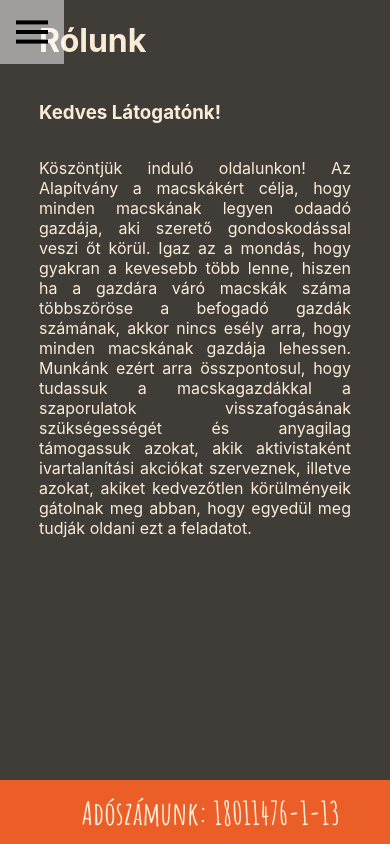
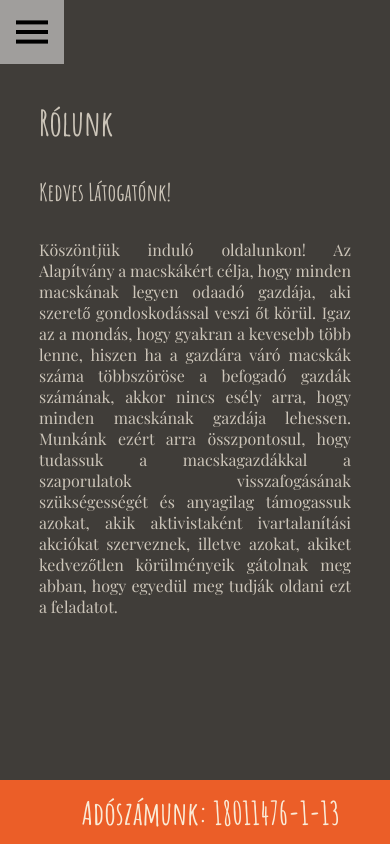
Before and after one commit to martonszak/react-for-a-cause, a Next.js app in the folder re-cat/: page /about in a window 390 px wide. Built offline with nearby package versions, Linux system fonts and the light colour scheme.

Commit message:
Style: About us page 100%

```diff
--- a/re-cat/pages/about.js
+++ b/re-cat/pages/about.js
@@ -1,9 +1,9 @@
 export default function About() {
   return (
     <div className="about-container">
-      <h1>Rólunk</h1>
-      <h3>Kedves Látogatónk!</h3>
-      <p>
+      <h1 className="about-title">Rólunk</h1>
+      <h3 className="about-header">Kedves Látogatónk!</h3>
+      <p className="about-text">
         Köszöntjük induló oldalunkon! Az Alapítvány a macskákért célja, hogy
         minden macskának legyen odaadó gazdája, aki szerető gondoskodással veszi
         őt körül. Igaz az a mondás, hogy gyakran a kevesebb több lenne, hiszen
--- a/re-cat/styles/mobile.css
+++ b/re-cat/styles/mobile.css
@@ -11,6 +11,8 @@ almost white: #CCC5B9
 
 @media screen and (max-width: 412px) {
   @import url("https://fonts.googleapis.com/css2?family=Amatic+SC:wght@400;700&display=swap");
+
+  @import url("https://fonts.googleapis.com/css2?family=Playfair+Display:ital,wght@0,400;0,500;0,600;0,700;0,800;0,900;1,400;1,500;1,600;1,700;1,800;1,900&display=swap");
 
   .icon-1,
   .icon-2,
@@ -227,7 +229,36 @@ almost white: #CCC5B9
     max-height: none !important;
     object-fit: cover !important;
   }
-  .image-gallery-slide{
+  .image-gallery-slide {
     left: -30rem !important;
   }
+
+  .about-container {
+    margin: auto;
+    padding: 0%;
+    width: 80vw;
+    padding-top: 10vh;
+  }
+
+  .about-title {
+    font-family: "Amatic SC", cursive;
+    font-weight: 700;
+    font-size: 2.2rem;
+    color: #CCC5B9;
+    margin: 1rem 0rem;
+  }
+  .about-header {
+    font-family: "Amatic SC", cursive;
+    font-weight: 700;
+    font-size: 1.5rem;
+    color: #CCC5B9;
+    margin: 1rem 0rem;
+  }
+
+  .about-text {
+    font-family: 'Playfair Display', serif;
+    font-size: 1rem;
+    color: #CCC5B9;
+    margin: 1rem 0rem;
+  }
 }
```
